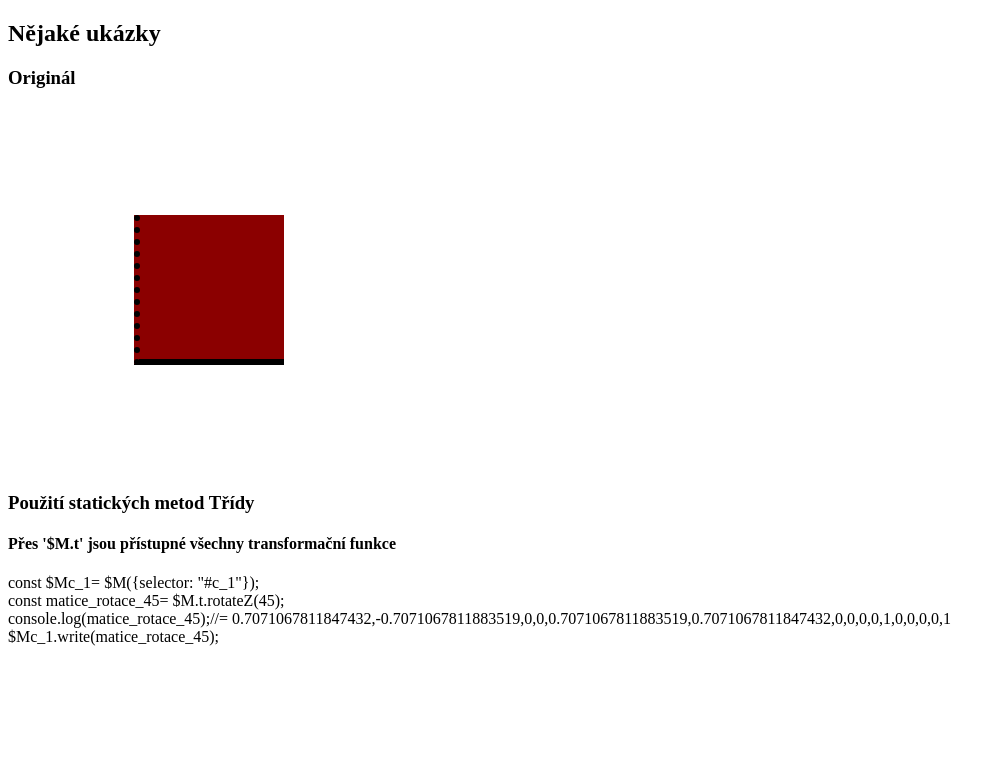
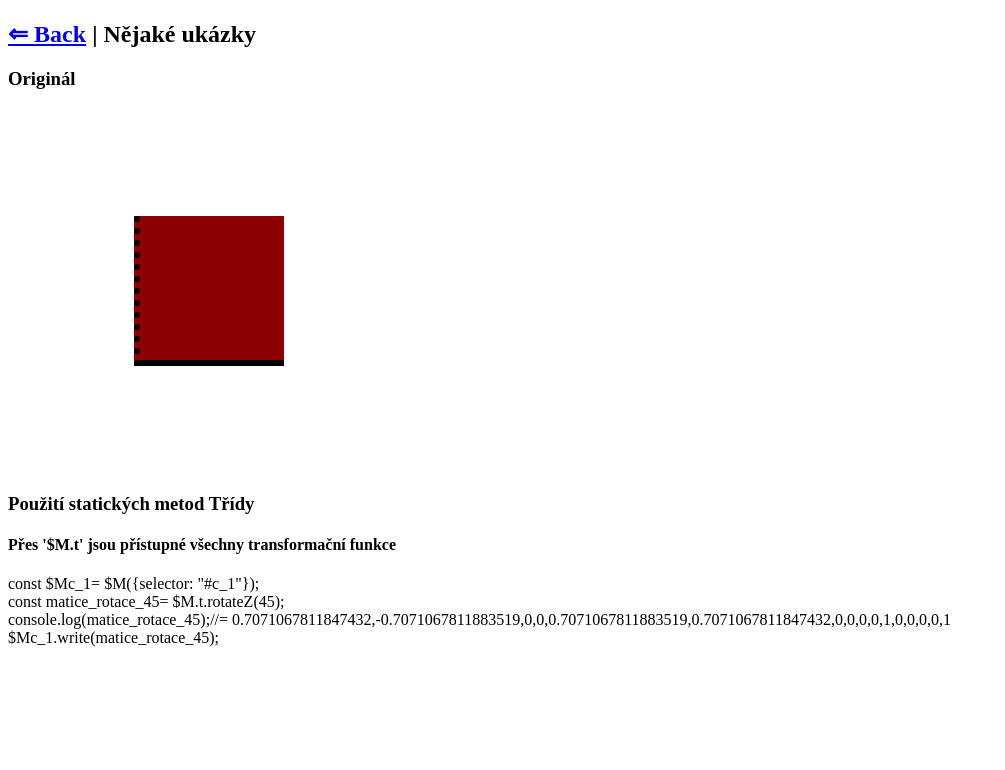
Before and after one commit to jaandrle/matrix3d, a plain HTML site: page docs/index.html in a window 1280 px wide. Shown: the top 770 px of the page, without its empty margins (0-1005 px from the left). Drawn offline with Linux system fonts and the light colour scheme.

Commit message:
Update index.html

```diff
--- a/docs/index.html
+++ b/docs/index.html
@@ -12,7 +12,7 @@
     </style>
 </head>
 <body>
-    <h2>Nějaké ukázky</h2>
+    <h2><a href="https://github.com/jaandrle/matrix3d">&lArr; Back</a> | Nějaké ukázky</h2>
     <h3>Originál</h3>
     <div style="width:9em;height:9em;background:darkred;margin:10%;border-bottom:6px solid black;border-left:6px dotted black;"></div>
     <h3>Použití statických metod Třídy</h3>
```
